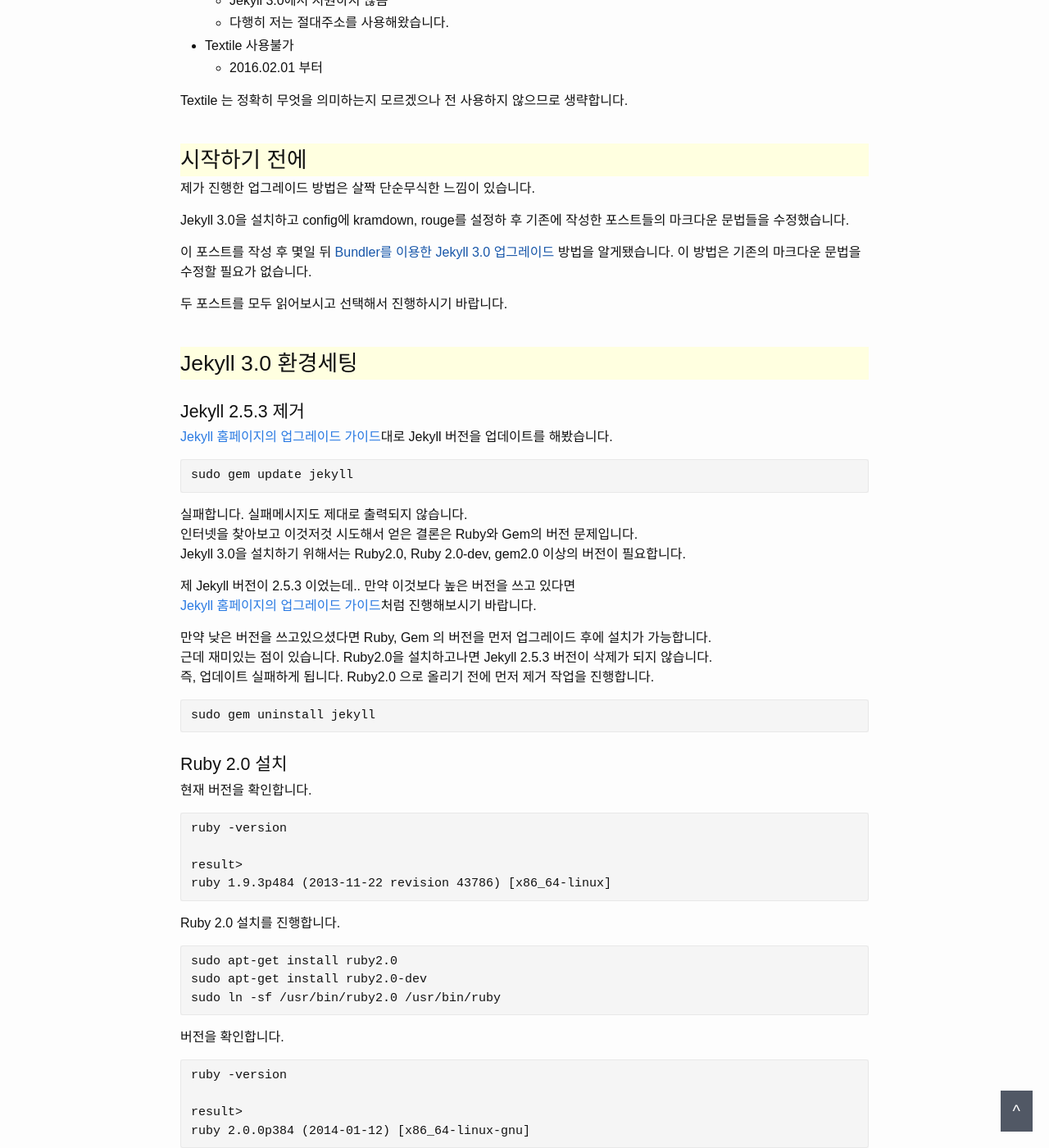
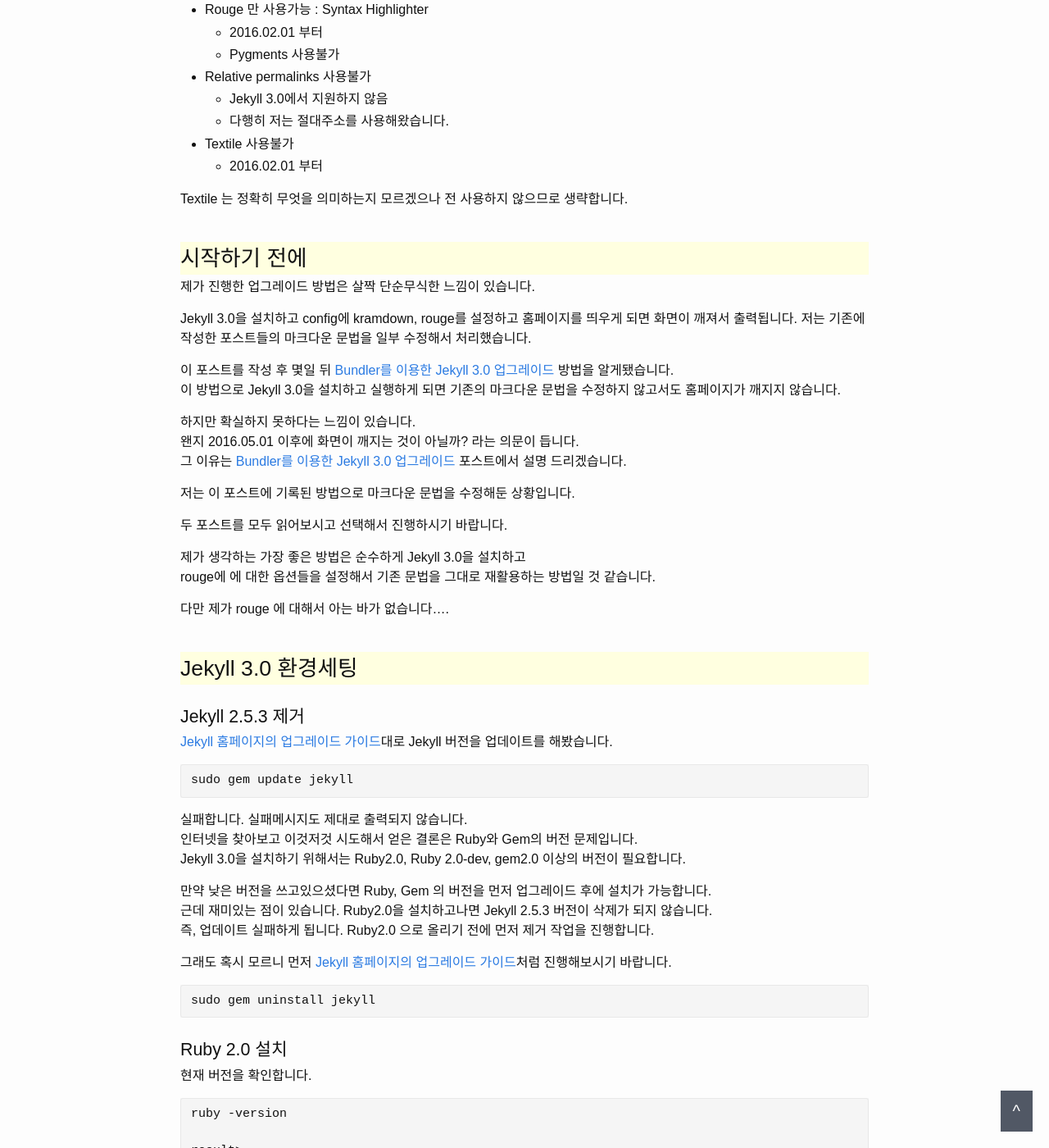
Before and after one commit to dveamer/dveamer.github.io, a Jekyll site: the page built from _posts/Hompage/2016-02-02-GithubPagesUseJekyll3.md, in a window 1280 px wide and 1400 px high, scrolled down 1825 px. Shown: the whole window at 82% size. Built offline with Jekyll 4.4.1, drawn with Linux system fonts in a browser that asks for light colours; comment, search, counter and statistics services are not loaded; some of the changed text lies outside the part shown.

Commit message:
add timezone into configuration. add an article. modify an article.

````diff
--- a/_config.yml
+++ b/_config.yml
@@ -25,3 +25,4 @@
 
 
 permalink: /:categories/:title.html
+timezone: '+0900'
--- a/_posts/Hompage/2016-02-02-GithubPagesUseJekyll3.md
+++ b/_posts/Hompage/2016-02-02-GithubPagesUseJekyll3.md
@@ -53,13 +53,24 @@
 
 제가 진행한 업그레이드 방법은 살짝 단순무식한 느낌이 있습니다.
 
-Jekyll 3.0을 설치하고 config에 kramdown, rouge를 설정하 후
-기존에 작성한 포스트들의 마크다운 문법들을 수정했습니다.
+Jekyll 3.0을 설치하고 config에 kramdown, rouge를 설정하고 홈페이지를 띄우게 되면 화면이 깨져서 출력됩니다.
+저는 기존에 작성한 포스트들의 마크다운 문법을 일부 수정해서 처리했습니다.
 
-이 포스트를 작성 후 몇일 뒤 [Bundler를 이용한 Jekyll 3.0 업그레이드]() 방법을 알게됐습니다.
-이 방법은 기존의 마크다운 문법을 수정할 필요가 없습니다.
+이 포스트를 작성 후 몇일 뒤 [Bundler를 이용한 Jekyll 3.0 업그레이드](/homepage/UpgradeToJekyll3.0WithBundler.html) 방법을 알게됐습니다.
+이 방법으로 Jekyll 3.0을 설치하고 실행하게 되면 기존의 마크다운 문법을 수정하지 않고서도 홈페이지가 깨지지 않습니다.
+
+하지만 확실하지 못하다는 느낌이 있습니다.
+왠지 2016.05.01 이후에 화면이 깨지는 것이 아닐까? 라는 의문이 듭니다.
+그 이유는 [Bundler를 이용한 Jekyll 3.0 업그레이드](/homepage/UpgradeToJekyll3.0WithBundler.html) 포스트에서 설명 드리겠습니다.
+
+저는 이 포스트에 기록된 방법으로 마크다운 문법을 수정해둔 상황입니다.
 
 두 포스트를 모두 읽어보시고 선택해서 진행하시기 바랍니다.
+
+제가 생각하는 가장 좋은 방법은 순수하게 Jekyll 3.0을 설치하고
+rouge에 에 대한 옵션들을 설정해서 기존 문법을 그대로 재활용하는 방법일 것 같습니다.
+
+다만 제가 rouge 에 대해서 아는 바가 없습니다....
 
 # Jekyll 3.0 환경세팅
 
@@ -67,53 +78,51 @@
 
 [Jekyll 홈페이지의 업그레이드 가이드](http://jekyllrb.com/docs/upgrading/2-to-3/)대로 Jekyll 버전을 업데이트를 해봤습니다.
 
-```
+~~~
 sudo gem update jekyll
-```
+~~~
 
 실패합니다. 실패메시지도 제대로 출력되지 않습니다.
 인터넷을 찾아보고 이것저것 시도해서 얻은 결론은 Ruby와 Gem의 버전 문제입니다.
 Jekyll 3.0을 설치하기 위해서는 Ruby2.0, Ruby 2.0-dev, gem2.0 이상의 버전이 필요합니다.
 
-제 Jekyll 버전이 2.5.3 이었는데.. 만약 이것보다 높은 버전을 쓰고 있다면
-[Jekyll 홈페이지의 업그레이드 가이드](http://jekyllrb.com/docs/upgrading/2-to-3/)처럼 진행해보시기 바랍니다.
-
-
 만약 낮은 버전을 쓰고있으셨다면 Ruby, Gem 의 버전을 먼저 업그레이드 후에 설치가 가능합니다.
 근데 재미있는 점이 있습니다. Ruby2.0을 설치하고나면 Jekyll 2.5.3 버전이 삭제가 되지 않습니다.
 즉, 업데이트 실패하게 됩니다. Ruby2.0 으로 올리기 전에 먼저 제거 작업을 진행합니다.
 
-```
+그래도 혹시 모르니 먼저 [Jekyll 홈페이지의 업그레이드 가이드](http://jekyllrb.com/docs/upgrading/2-to-3/)처럼 진행해보시기 바랍니다.
+
+~~~
 sudo gem uninstall jekyll
-```
+~~~
 
 ## Ruby 2.0 설치
 
 현재 버전을 확인합니다.
 
-```
+~~~
 ruby -version
 
 result>
 ruby 1.9.3p484 (2013-11-22 revision 43786) [x86_64-linux]
-```
+~~~
 
 Ruby 2.0 설치를 진행합니다.
 
-```
+~~~
 sudo apt-get install ruby2.0
 sudo apt-get install ruby2.0-dev
 sudo ln -sf /usr/bin/ruby2.0 /usr/bin/ruby
-```
+~~~
 
 버전을 확인합니다.
 
-```
+~~~
 ruby -version
 
 result>
 ruby 2.0.0p384 (2014-01-12) [x86_64-linux-gnu]
-```
+~~~
 
 ## Gem 2.0 설치
 Ruby 설치 후 재시도를 해봤지만 동일한 에러메시지가 발생합니다.
@@ -121,51 +130,54 @@
 
 현재 Gem 버전을 확인합니다.
 
-```
+~~~
 gem --version
 
 result>
 1.8.23
-```
+~~~
 
 Gem을 업그레이드 합니다.
 
-```
+~~~
 sudo apt-get upgrade gem
 sudo ln -sf /usr/bin/gem2.0 /usr/bin/gem
-```
+~~~
 
 버전을 확인합니다.
 
-```
+~~~
 gem --version
 
 result>
 2.0.14
-```
+~~~
 
 ## Jekyll 3.0 설치
 
-```
+~~~
 sudo gem install jekyll
-```
+~~~
 
 버전을 확인합니다.
 
-```
+~~~
 jekyll -version
 
 result>
 jekyll 3.1.1
-```
+~~~
 
 # _config.yml 변경
+
+## 마크다운
+
 기존의 redcarpet과 pygments 를 kramdown과 rouge로 변경했더니 highliter와 line break 등 문서가 조금씩 깨집니다.
 저는 아직 글을 많이 올리지 않은 상황 그나마 다행입니다.
 
   * 변경 전
 
-```
+~~~
   # Build settings
   markdown: redcarpet
   redcarpet:
@@ -173,36 +185,49 @@
 
   # highlighter: pygments
   permalink: none
-```
+~~~
 
   * 변경 후
 
-```
+~~~
 markdown: kramdown
 
 kramdown:
   input: GFM
   syntax_highlighter: rouge
-```
+~~~
 
   * Highlighter 관련 자료 : [Rouge Sample](http://rouge.jayferd.us/demo)
 
+## timezone 설정 추가
+
+Jekyll 3.0 기본세팅에서는 작성시각이 UTC +00 기준으로 설정된다.
+2016.02.02 23:00 로 입력했을 경우 영국시각으로 인식되고 우리나라 시각으로는 02.03 08:00 가 되는 것이다.
+
+config에 아래와 같이 입력을 하면 우리나라 시각을 이용해서 편하게 이용할 수 있다.
+
+```
+timezone: '+0900'
+```
+
 # posts 변경
+
 툴을 이용해서 폴더 내의 모든 문서를 한꺼번에 변경하시면 편하실 것 같습니다.
 
-  * Highlight for Code Blocks
+## 엔터 -> 더블 스페이스
+기존에는 엔터만 쳐도 다음 라인으로 넘어가도록 세팅되어있었는데 kramdown의 기본 모드에서는 안되는 모양입니다. 대신 표준 마크다운 문법인 스페이스 두번으로 문서들을 변경해줬습니다.
 
-```
-``` 표시를 ``` 으로 변경
-```
+## Highlight for Code Blocks
 
-  * line break 변경
+~~~
+``` 표시를 ~~~ 으로 변경
+~~~
 
-```
+## line break 변경
+
+~~~
 </br> 을 <br> 로 변경
-```
-
-  * 기존에는 엔터만 쳐도 다음 라인으로 넘어가도록 세팅되어있었는데 kramdown의 기본 모드에서는 안되는 모양입니다. 대신 표준 마크다운 문법인 스페이스 두번으로 문서들을 변경해줬습니다.
+~~~
 
 # Category 페이지 변경
 Jekyll 2.0에서는 site.categories 에서 카테고리 리스트를 뽑으면 그 결과가 전부 소문자로 출력됐었습니다.
@@ -215,5 +240,4 @@
   * [GitHub Pages now faster and simpler with Jekyll 3.0](https://github.com/blog/2100-github-pages-now-faster-and-simpler-with-jekyll-3-0)
   * [Jekyll 홈페이지의 업그레이드 가이드](http://jekyllrb.com/docs/upgrading/2-to-3/)
   * [Jekyll Release 소식](https://jekyllrb.com/news/2015/10/26/jekyll-3-0-released/)
-  * https://github.com/kersulis/kersulis.github.io/blob/master/_config.yml
   * [Jekyll 문법](http://jekyll.pygmeeweb.com/tests/)
````
Also changed, not shown: _posts/Hompage/2016-02-04-UpgradeToJekyll3.0WithBundler.md (added, +139 -0 lines).
